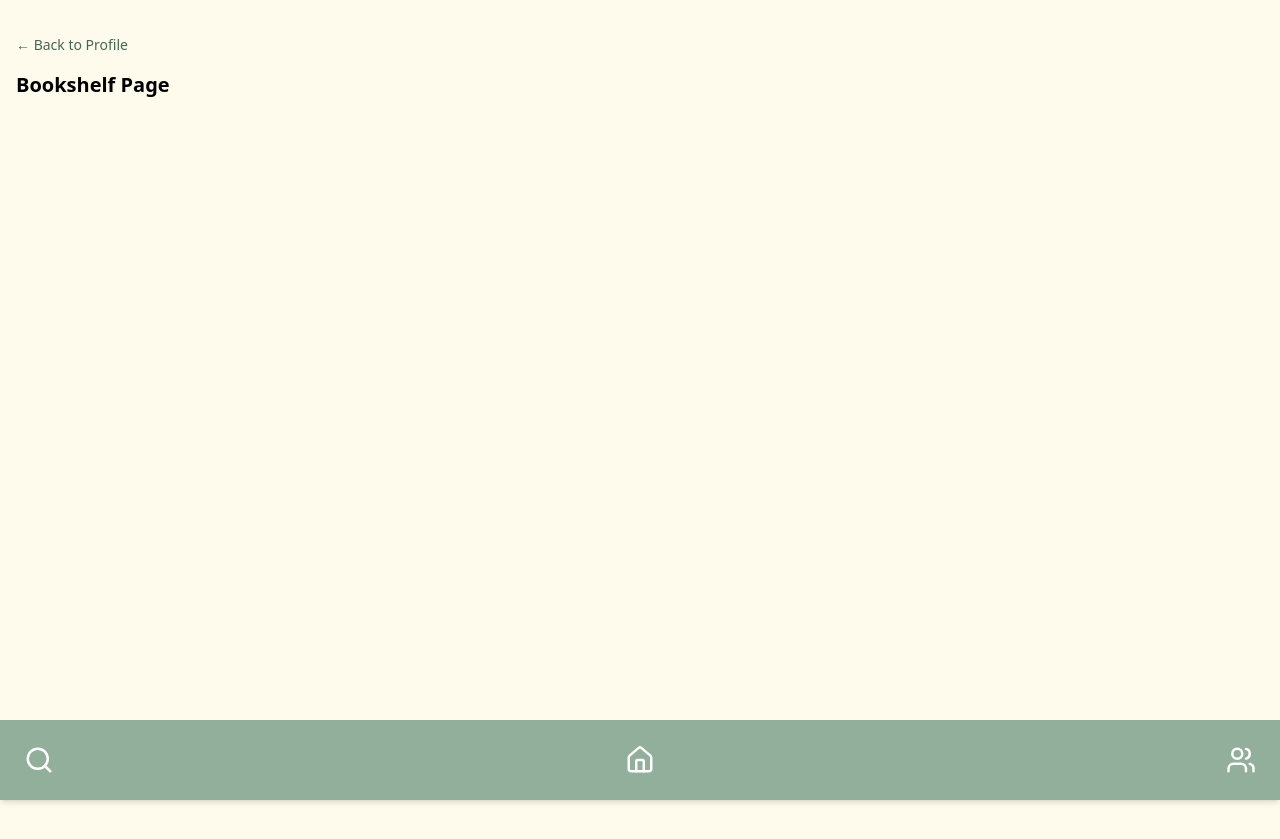
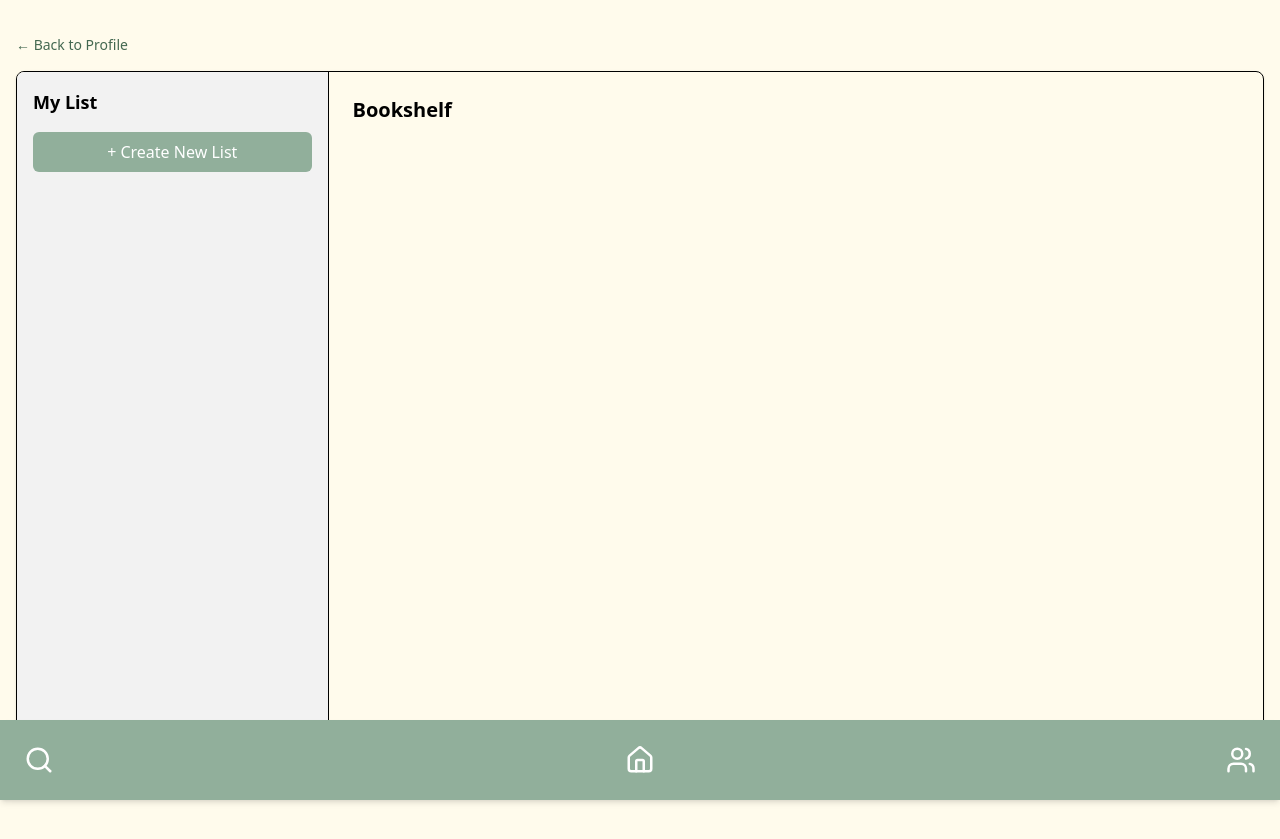
Before and after one commit to samss716/book-club-app, a React (Vite) app: page /bookshelf in a window 1280 px wide. Before the commit the page ends 800 px from the top, so only its background shows below. Built offline with nearby package versions, Linux system fonts and the light colour scheme.

Commit message:
created ui for bookshelf page

```diff
--- a/src/pages/User-info/Bookshelf.jsx
+++ b/src/pages/User-info/Bookshelf.jsx
@@ -4,14 +4,28 @@ export default function Bookshelf() {
     const navigate = useNavigate();
 
     return (
-        <div className="p-4">
+        <div className="p-4 h-full">
         <button
             onClick={() => navigate('/user')}
             className="mb-4 text-sm text-[#446850] hover:underline">
             ← Back to Profile
             </button>
 
-            <h1 className="text-xl font-bold mb-2"> Bookshelf Page </h1>
+            <div className="flex h-[calc(100vh-8rem)] border rounded-lg overflow-hidden shadow-sm">
+                {/* creating left sidebar */}
+                <aside className="w-1/4 min-w-[180px] bg-[#f2f2f2] p-4 border-r">
+                    <h2 className="text-lg font-semibold mb-4">My List</h2>
+                    <button className="w-full bg-[#91af9b] hover:bg-[#446850] text-white py-2 px-3 rounded-md mb-2">
+                        + Create New List
+                    </button> {/*later implementing map?*/}
+                </aside>
+
+                {/* right sidebar */}
+                <section className="flex-1 p-6">
+                    <h1 className="text-xl font-bold mb-4">Bookshelf</h1>
+            </section>
+            </div>
+
             </div>
     );
   }
```
